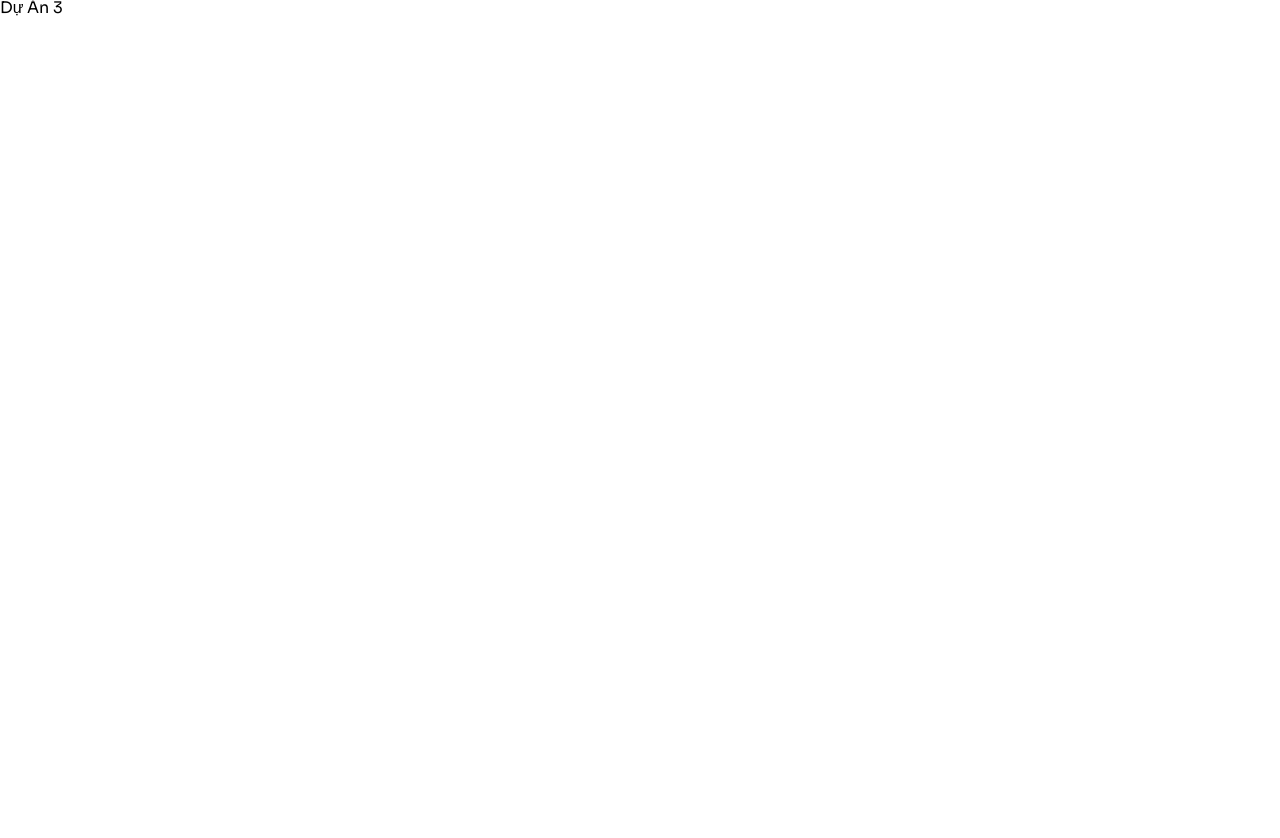
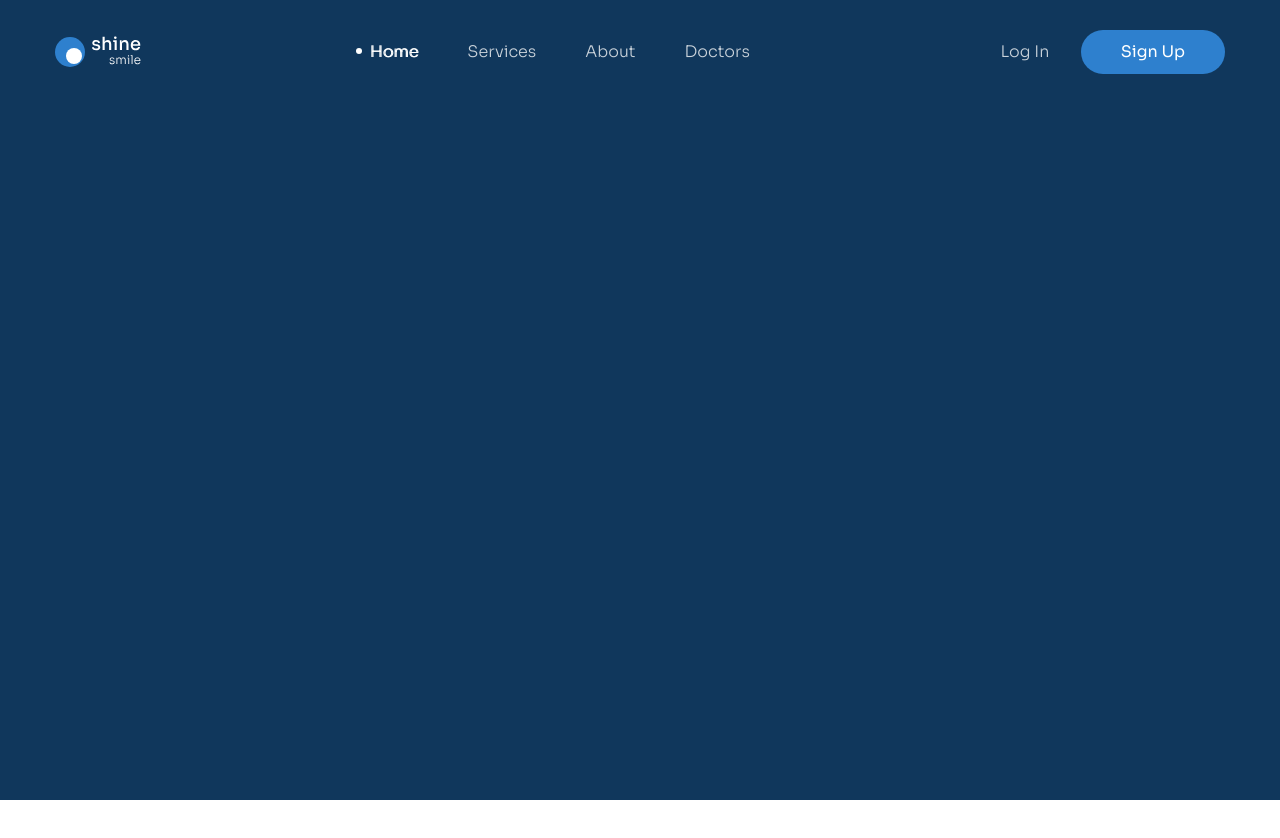
Before and after one commit to Quangminh20225889/FigmaToHTML-3, a plain HTML site: page index.html in a window 1280 px wide. Shown: the top 838 px of the page. Before the commit the page ends 800 px from the top, so only its background shows below. Drawn offline with Linux system fonts and the light colour scheme.

Commit message:
phần header

```diff
--- a/assets/css/style.css
+++ b/assets/css/style.css
@@ -8,3 +8,73 @@ body {
   font-size: 1.6rem;
   font-family: "Sora", sans-serif;
 }
+/* ===================Chung=================== */
+.container {
+  width: 1170px;
+  margin-left: auto;
+  margin-right: auto;
+  max-width: calc(100% - 48px);
+}
+a {
+  text-decoration: none;
+}
+.btn {
+  display: inline-block;
+  min-width: 205px;
+  line-height: 60px;
+  border-radius: 30px;
+  background: #2e80ce;
+  color: #fff;
+  text-align: center;
+  font-size: 1.8rem;
+  font-style: normal;
+  font-weight: 400;
+}
+.btn:hover {
+  opacity: 0.8;
+}
+/* ==================Header==================== */
+.header {
+  background: #10375c;
+  min-height: 100vh;
+  padding-top: 30px;
+}
+.header-top {
+  display: flex;
+  justify-content: space-between;
+  align-items: center;
+}
+.navbar__list {
+  display: flex;
+}
+.navbar__link,
+.header__action--login {
+  color: #c9d2da;
+  font-size: 1.6rem;
+  font-style: normal;
+  font-weight: 300;
+  line-height: 1.75; /* 175% */
+  padding: 8px 21px;
+  margin-right: 7px;
+}
+.navbar__link:hover,
+.navbar__link--active {
+  color: #fff;
+  text-shadow: 1px 0 0 currentColor;
+}
+.navbar__link--active::before {
+  content: "";
+  display: inline-block;
+  width: 6px;
+  height: 6px;
+  background: #fff;
+  border-radius: 50%;
+  position: relative;
+  right: 8px;
+  top: -3px;
+}
+.header__action--signup {
+  min-width: 144px;
+  line-height: 44px;
+  font-size: 1.6rem;
+}
--- a/index.html
+++ b/index.html
@@ -12,8 +12,36 @@
       rel="stylesheet"
     />
     <link rel="stylesheet" href="./assets/css/style.css" />
+    <title>Shine Smile</title>
   </head>
-  <body>
-    <h1>Dự Án 3</h1>
+  <body style="height: 20000px">
+    <!-- Header  -->
+    <header class="header">
+      <div class="container">
+        <div class="header-top">
+          <img src="./assets/img/logo.svg" alt="logo" class="logo" />
+          <nav class="navbar">
+            <ul class="navbar__list">
+              <li class="navbar__item">
+                <a href="#!" class="navbar__link navbar__link--active">Home</a>
+              </li>
+              <li class="navbar__item">
+                <a href="#!" class="navbar__link">Services</a>
+              </li>
+              <li class="navbar__item">
+                <a href="#!" class="navbar__link">About</a>
+              </li>
+              <li class="navbar__item">
+                <a href="#!" class="navbar__link">Doctors</a>
+              </li>
+            </ul>
+          </nav>
+          <div class="header__action">
+            <a href="" class="header__action--login">Log In</a>
+            <a href="" class="btn header__action--signup">Sign Up</a>
+          </div>
+        </div>
+      </div>
+    </header>
   </body>
 </html>
```
Also changed, not shown: assets/img/logo.svg (added), 3 other files.
